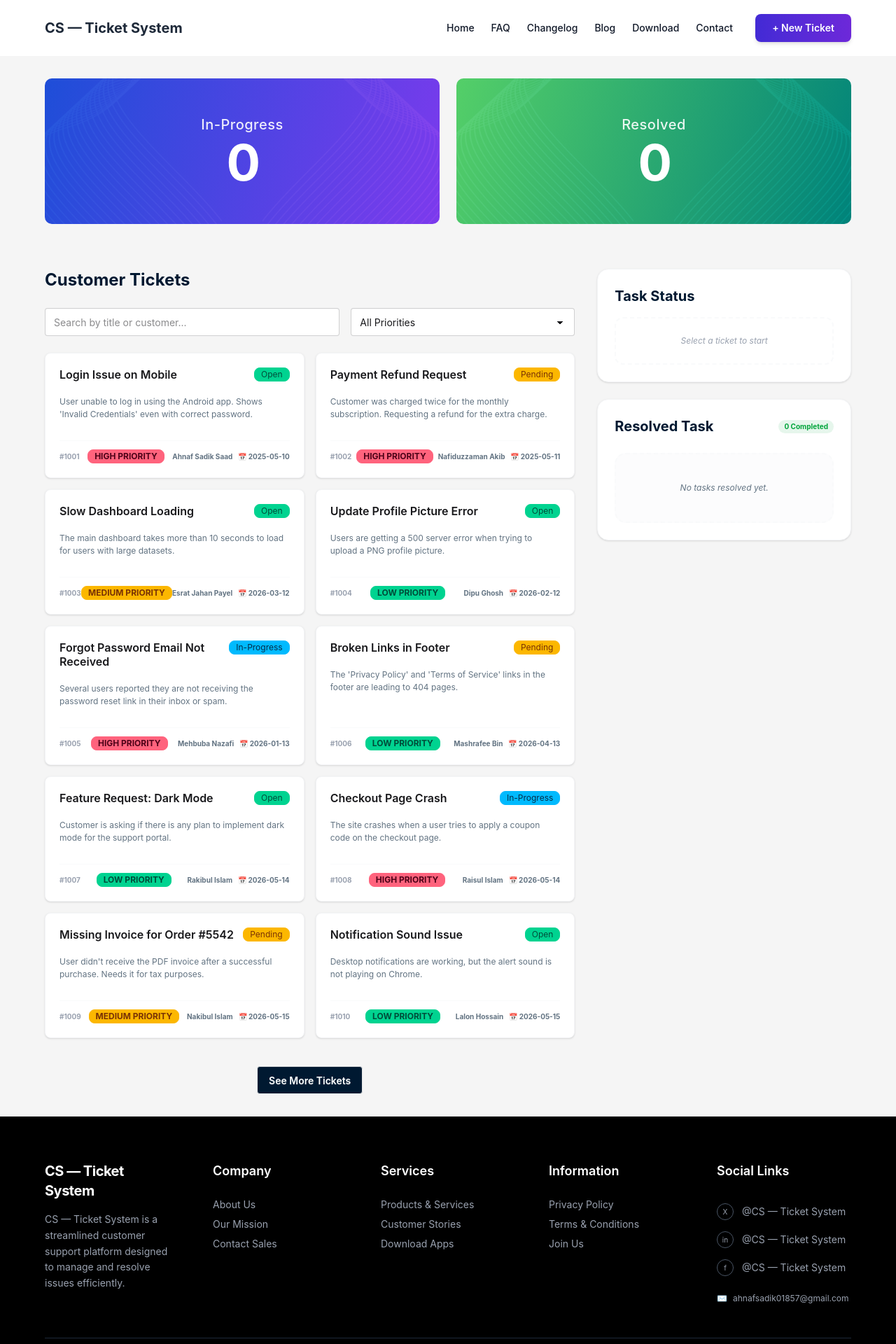
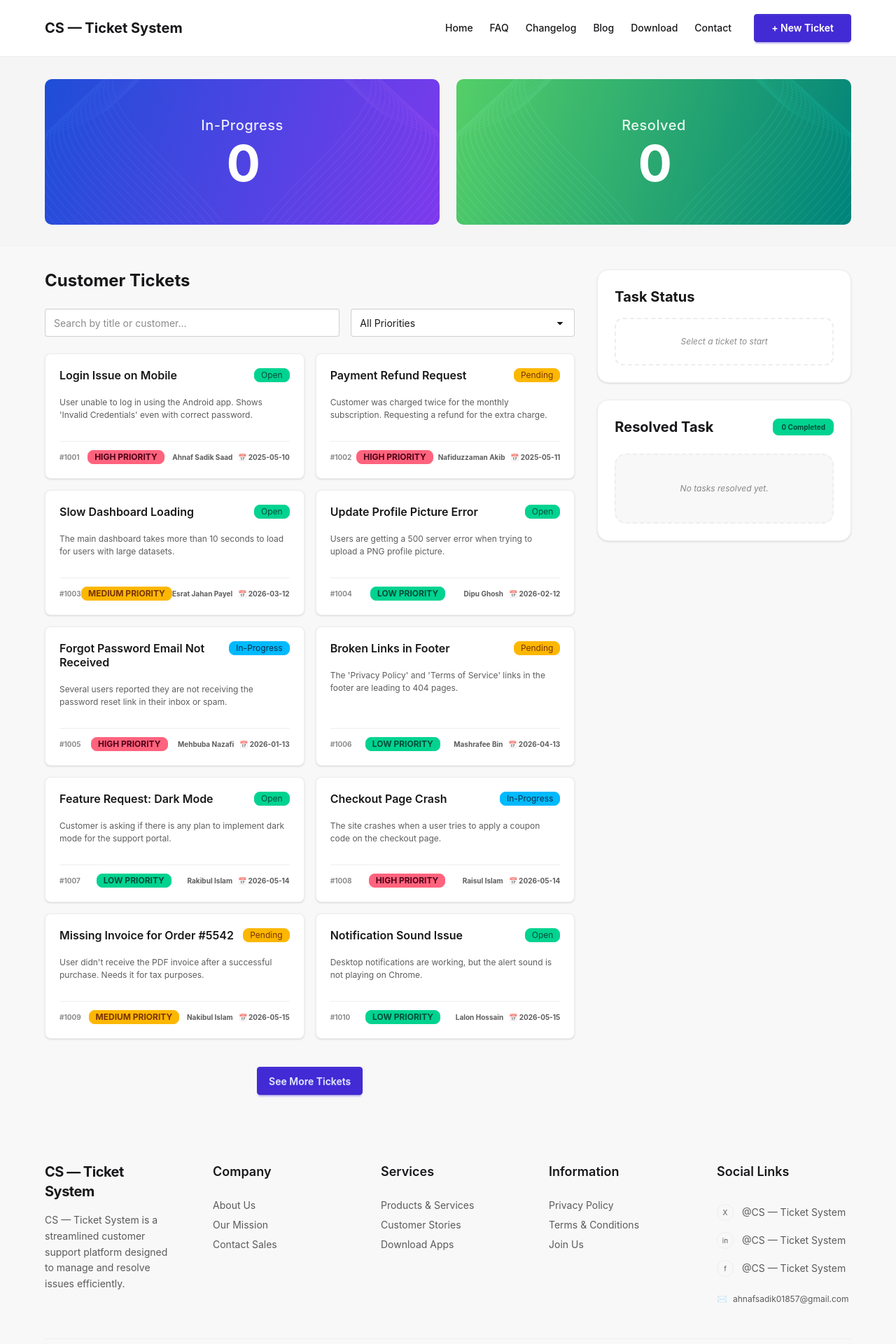
Before and after one commit to AhnafSaad/Customer-Support-Zone, a React (Vite) app: page / in a window 1280 px wide. Shown: the top 1920 px of the page at 70% size. Built offline with nearby package versions, Linux system fonts and the light colour scheme.

Commit message:
Fix UI styling with DaisyUI semantic classes

```diff
--- a/src/components/Footer.jsx
+++ b/src/components/Footer.jsx
@@ -2,14 +2,14 @@ import React from "react";
 
 const Footer = () => {
     return (
-        <footer className="bg-black text-white pt-16 pb-8">
+        <footer className="bg-base-200 text-base-content pt-16 pb-8">
             <div className="max-w-360 mx-auto px-6 md:px-16">
                 <div className="grid sm:grid-cols-1 md:grid-cols-2 lg:grid-cols-5 lg:gap-12 gap-10 mb-12">
                     <div className="col-span-1 sm:col-span-2 lg:col-span-1 space-y-4 pr-4">
-                        <h2 className="text-xl font-bold tracking-tight text-white text-center lg:text-left">
+                        <h2 className="text-xl font-bold tracking-tight text-base-content text-center lg:text-left">
                             CS — Ticket System
                         </h2>
-                        <p className="text-gray-400 text-sm leading-relaxed text-justify lg:text-left ">
+                        <p className="text-base-content/70 text-sm leading-relaxed text-justify lg:text-left ">
                             CS — Ticket System is a streamlined customer support platform designed to manage and resolve issues efficiently.
                         </p>
                     </div>
@@ -20,12 +20,12 @@ const Footer = () => {
             { title: "Information", links: ["Privacy Policy", "Terms & Conditions", "Join Us"] }
                         ].map((section, index) => (
                     <div key={index} className="text-center lg:text-left space-y-4">
-                        <h3 className="text-lg font-semibold border-b border-gray-800 pb-2 lg:border-none inline-block lg:block">
+                        <h3 className="text-lg font-semibold border-b border-base-300 pb-2 lg:border-none inline-block lg:block">
                         {section.title}
                         </h3>
-                        <ul className="space-y-2 text-gray-400 text-sm">
+                        <ul className="space-y-2 text-base-content/70 text-sm">
                             {section.links.map(link => (
-                            <li key={link} className="hover:text-white cursor-pointer transition-colors">
+                            <li key={link} className="hover:text-base-content cursor-pointer transition-colors">
                                 {link}
                             </li>))}
                         </ul>
@@ -33,41 +33,40 @@ const Footer = () => {
                     ))}
 
                     <div className="text-center lg:text-left space-y-6">
-                        <h3 className="text-lg font-semibold border-b border-gray-800 pb-2 lg:border-none inline-block lg:block">
+                        <h3 className="text-lg font-semibold border-b border-base-300 pb-2 lg:border-none inline-block lg:block">
                             Social Links
                         </h3>
 
 
                     <div className="flex lg:hidden justify-center gap-4">
-                        <div className="w-10 h-10 flex items-center justify-center border border-gray-700 rounded-full font-bold">X</div>
-                        <div className="w-10 h-10 flex items-center justify-center border border-gray-700 rounded-full font-bold">in</div>
-                        <div className="w-10 h-10 flex items-center justify-center border border-gray-700 rounded-full font-bold">f</div>
+                        <div className="w-10 h-10 flex items-center justify-center border border-base-300 rounded-full font-bold">X</div>
+                        <div className="w-10 h-10 flex items-center justify-center border border-base-300 rounded-full font-bold">in</div>
+                        <div className="w-10 h-10 flex items-center justify-center border border-base-300 rounded-full font-bold">f</div>
                     </div>
 
-
-                    <div className="hidden lg:flex flex-col gap-4 text-gray-400 text-sm">
-                        <div className="flex items-center gap-3 hover:text-white cursor-pointer">
-                            <span className="w-6 h-6 flex items-center justify-center border border-gray-600 rounded-full text-[10px]">X</span>
+                    <div className="hidden lg:flex flex-col gap-4 text-base-content/70 text-sm">
+                        <div className="flex items-center gap-3 hover:text-base-content cursor-pointer">
+                            <span className="w-6 h-6 flex items-center justify-center border border-base-300 rounded-full text-[10px]">X</span>
                             @CS — Ticket System
                         </div>
-                        <div className="flex items-center gap-3 hover:text-white cursor-pointer">
-                            <span className="w-6 h-6 flex items-center justify-center border border-gray-600 rounded-full text-[10px]">in</span>
+                        <div className="flex items-center gap-3 hover:text-base-content cursor-pointer">
+                            <span className="w-6 h-6 flex items-center justify-center border border-base-300 rounded-full text-[10px]">in</span>
                             @CS — Ticket System
                         </div>
-                        <div className="flex items-center gap-3 hover:text-white cursor-pointer">
-                            <span className="w-6 h-6 flex items-center justify-center border border-gray-600 rounded-full text-[10px]">f</span>
+                        <div className="flex items-center gap-3 hover:text-base-content cursor-pointer">
+                            <span className="w-6 h-6 flex items-center justify-center border border-base-300 rounded-full text-[10px]">f</span>
                             @CS — Ticket System
                         </div>
                     </div>
 
-                        <div className="text-gray-400 text-xs flex justify-center lg:justify-start items-center gap-2">
+                        <div className="text-base-content/70 text-xs flex justify-center lg:justify-start items-center gap-2">
                             <span>✉️</span> ahnafsadik01857@gmail.com
                         </div>
                     </div>
                 </div>
 
-                <div className="border-t border-gray-800 pt-8 mt-4 text-center">
-                    <p className="text-xs text-gray-500 tracking-widest uppercase">
+                <div className="border-t border-base-300 pt-8 mt-4 text-center">
+                    <p className="text-xs text-base-content/50 tracking-widest uppercase">
                         © Ahnaf Sadik Saad.All rights reserved.
                     </p>
                 </div>
--- a/src/components/Navbar.jsx
+++ b/src/components/Navbar.jsx
@@ -4,51 +4,46 @@ const Navbar = ({onNewTicket}) => {
   const [isOpen, setIsOpen] = useState(false);
 
   return (
-    <nav className="bg-white sticky top-0 z-50 px-4 md:px-16 py-4">
+    <nav className="bg-base-100 sticky top-0 z-50 px-4 md:px-16 py-4 border-b border-base-300">
     <div className="flex justify-between items-center h-12">
         <div className="flex justify-between items-center h-12 gap-2">
-            {/* logo on the left and hamburger for mobile device*/}
         <button
             onClick={() => setIsOpen(!isOpen)}
-            className="lg:hidden text-gray-600 focus:outline-none ml-2"
+            className="lg:hidden btn btn-ghost btn-circle"
         >
             <svg className="w-7 h-7" fill="none" stroke="currentColor" viewBox="0 0 24 24">
             <path strokeLinecap="round" strokeLinejoin="round" strokeWidth="2" d="M4 6h16M4 12h16m-7 6h7" />
             </svg>
         </button>
-        <div className="text-lg md:text-xl font-bold text-gray-800 shrink-0">
+        <div className="text-lg md:text-xl font-bold text-base-content shrink-0">
         CS — Ticket System
         </div>
         </div>
 
-        {/*right side menu and button*/}
         <div className="flex items-center gap-2 md:gap-8">
 
-        {/* desktop menu*/}
-        <ul className="hidden lg:flex gap-6 text-sm font-medium text-gray-900">
-            <li className="hover:text-[#422AD5] cursor-pointer transition">Home</li>
-            <li className="hover:text-[#422AD5] cursor-pointer transition">FAQ</li>
-            <li className="hover:text-[#422AD5] cursor-pointer transition">Changelog</li>
-            <li className="hover:text-[#422AD5] cursor-pointer transition">Blog</li>
-            <li className="hover:text-[#422AD5] cursor-pointer transition">Download</li>
-            <li className="hover:text-[#422AD5] cursor-pointer transition">Contact</li>
+        <ul className="hidden lg:flex gap-6 text-sm font-medium text-base-content">
+            <li className="cursor-pointer transition hover:text-primary">Home</li>
+            <li className="cursor-pointer transition hover:text-primary">FAQ</li>
+            <li className="cursor-pointer transition hover:text-primary">Changelog</li>
+            <li className="cursor-pointer transition hover:text-primary">Blog</li>
+            <li className="cursor-pointer transition hover:text-primary">Download</li>
+            <li className="cursor-pointer transition hover:text-primary">Contact</li>
         </ul>
 
-          {/* New Ticket Button with Gradient (#422AD5) */}
-        <button onClick={onNewTicket} className="bg-linear-to-r from-[#422AD5] to-[#6D28D9] hover:opacity-90 text-white px-4 py-2 md:px-6 md:py-2.5 rounded-lg text-xs md:text-sm font-semibold transition-all shadow-md shrink-0">
+        <button onClick={onNewTicket} className="btn btn-primary text-white px-4 py-2 md:px-6 md:py-2.5 text-xs md:text-sm shrink-0">
             + New Ticket
         </button>
         </div>
     </div>
-    {/* mobile drop down menu*/}
     <div className={`lg:hidden transition-all duration-300 ${isOpen ? 'max-h-96 opacity-100 mt-4' : 'max-h-0 opacity-0 overflow-hidden'}`}>
-        <ul className="flex flex-col gap-4 pb-4 text-sm font-medium text-gray-600 border-t pt-4">
-            <li className="hover:text-[#422AD5]">Home</li>
-            <li className="hover:text-[#422AD5]">FAQ</li>
-            <li className="hover:text-[#422AD5]">Changelog</li>
-            <li className="hover:text-[#422AD5]">Blog</li>
-            <li className="hover:text-[#422AD5]">Download</li>
-            <li className="hover:text-[#422AD5]">Contact</li>
+        <ul className="flex flex-col gap-4 pb-4 text-sm font-medium text-base-content border-t border-base-300 pt-4">
+            <li className="cursor-pointer transition hover:text-primary">Home</li>
+            <li className="cursor-pointer transition hover:text-primary">FAQ</li>
+            <li className="cursor-pointer transition hover:text-primary">Changelog</li>
+            <li className="cursor-pointer transition hover:text-primary">Blog</li>
+            <li className="cursor-pointer transition hover:text-primary">Download</li>
+            <li className="cursor-pointer transition hover:text-primary">Contact</li>
         </ul>
     </div>
     </nav>
--- a/src/components/TicketList.jsx
+++ b/src/components/TicketList.jsx
@@ -44,10 +44,10 @@ const TicketList = ({ tickets, onSelect, taskStatus, onComplete, resolvedTasks }
   });
 
   return (
-    <div className="bg-[#F5F5F5] px-4 md:px-16 py-8">
+    <div className="bg-base-200 px-4 md:px-16 py-8">
       <div className="grid grid-cols-1 lg:grid-cols-3 gap-8 items-start">
         <div className="lg:col-span-2 order-2 lg:order-1">
-          <h2 className="text-2xl font-bold text-[#001931] mb-6">Customer Tickets</h2>
+          <h2 className="text-2xl font-bold text-base-content mb-6">Customer Tickets</h2>
 
           <div className="flex flex-col md:flex-row gap-4 mb-6">
             <input
@@ -58,7 +58,7 @@ const TicketList = ({ tickets, onSelect, taskStatus, onComplete, resolvedTasks }
                 setSearchTerm(e.target.value);
                 setVisibleCount(10);
               }}
-              className="input input-bordered flex-1 bg-white"
+              className="input input-bordered flex-1"
             />
             <select
               value={priorityFilter}
@@ -66,7 +66,7 @@ const TicketList = ({ tickets, onSelect, taskStatus, onComplete, resolvedTasks }
                 setPriorityFilter(e.target.value);
                 setVisibleCount(10);
               }}
-              className="select select-bordered bg-white min-w-max"
+              className="select select-bordered min-w-max"
             >
               <option value="All">All Priorities</option>
               <option value="High">High Priority</option>
@@ -80,24 +80,24 @@ const TicketList = ({ tickets, onSelect, taskStatus, onComplete, resolvedTasks }
               <div
                 key={ticket.id}
                 onClick={() => handleTicketClick(ticket)}
-                className="card bg-base-100 shadow-sm border border-gray-100 cursor-pointer hover:shadow-md transition-all h-full"
+                className="card bg-base-100 shadow-sm border border-base-300 cursor-pointer hover:shadow-md transition-all h-full"
               >
                 <div className="card-body p-5">
                   <div className="flex justify-between items-start mb-3 gap-2">
-                    <h3 className="card-title text-[16px] leading-tight flex-1">{ticket.title}</h3>
+                    <h3 className="card-title text-[16px] leading-tight flex-1 text-base-content">{ticket.title}</h3>
                     <div className={`badge badge-sm ${getStatusBadge(ticket.status)}`}>
                       {ticket.status}
                     </div>
                   </div>
 
-                  <p className="text-[#627382] text-[12px] mb-5 line-clamp-2">{ticket.description}</p>
+                  <p className="text-base-content/70 text-[12px] mb-5 line-clamp-2">{ticket.description}</p>
 
-                  <div className="flex justify-between items-center text-[10px] font-bold border-t border-gray-50 pt-3">
-                    <span className='text-gray-400'>#{ticket.id}</span>
+                  <div className="flex justify-between items-center text-[10px] font-bold border-t border-base-300 pt-3">
+                    <span className='text-base-content/50'>#{ticket.id}</span>
                     <div className={`badge badge-sm ${getPriorityBadge(ticket.priority)}`}>
                       {ticket.priority}
                     </div>
-                    <div className="flex gap-2 text-[#627382]">
+                    <div className="flex gap-2 text-base-content/70">
                       <span>{ticket.customer}</span>
                       <span>📅 {ticket.createdAt}</span>
                     </div>
@@ -107,13 +107,13 @@ const TicketList = ({ tickets, onSelect, taskStatus, onComplete, resolvedTasks }
             ))}
           </div>
           {filteredTickets.length === 0 && (
-            <div className="text-center py-10 text-[#627382]">
+            <div className="text-center py-10 text-base-content/70">
               <p className="text-sm">No tickets found matching your search and filters.</p>
             </div>
           )}
           {visibleCount < filteredTickets.length && (
             <div className="flex justify-center mt-10">
-              <button onClick={() => setVisibleCount(visibleCount + 5)} className="btn bg-[#001931] text-white hover:bg-blue-900">
+              <button onClick={() => setVisibleCount(visibleCount + 5)} className="btn btn-primary">
                 See More Tickets
               </button>
             </div>
@@ -129,24 +129,23 @@ const TicketList = ({ tickets, onSelect, taskStatus, onComplete, resolvedTasks }
 
         <div className="lg:col-span-1 order-1 lg:order-2 flex flex-col gap-6">
 
-          {/* ১. Task Status */}
-          <div className="bg-white p-6 rounded-2xl border border-gray-100 shadow-sm">
-            <h2 className="text-xl font-bold text-[#001931] mb-4">Task Status</h2>
+          <div className="bg-base-100 p-6 rounded-2xl border border-base-300 shadow-sm">
+            <h2 className="text-xl font-bold text-base-content mb-4">Task Status</h2>
             <div className="space-y-3">
               {taskStatus.length > 0 ? taskStatus.map(t => (
-                <div key={t.id} className="p-3 bg-blue-50 rounded-lg flex justify-between items-center border border-blue-100">
-                  <span className="font-bold text-xs text-[#001931]">{t.title}</span>
-                  <button onClick={() => onComplete(t)} className="bg-green-500 text-white text-[10px] px-2 py-1 rounded font-bold">Complete</button>
+                <div key={t.id} className="p-3 bg-info/10 rounded-lg flex justify-between items-center border border-info/30">
+                  <span className="font-bold text-xs text-base-content">{t.title}</span>
+                  <button onClick={() => onComplete(t)} className="btn btn-success btn-xs text-white">Complete</button>
                 </div>
               )) : (
-                <p className="text-gray-400 text-xs italic text-center py-6 border-2 border-dashed border-gray-50 rounded-xl">Select a ticket to start</p>
+                <p className="text-base-content/50 text-xs italic text-center py-6 border-2 border-dashed border-base-300 rounded-xl">Select a ticket to start</p>
               )}
             </div>
           </div>
-          <div className="bg-white p-6 rounded-2xl border border-gray-100 shadow-sm">
+          <div className="bg-base-100 p-6 rounded-2xl border border-base-300 shadow-sm">
              <div className="flex justify-between items-center mb-6">
-              <h2 className="text-xl font-bold text-[#001931]">Resolved Task</h2>
-              <span className="bg-[#E6F6EC] text-[#02A53B] text-[10px] font-bold px-2 py-0.5 rounded-full">
+              <h2 className="text-xl font-bold text-base-content">Resolved Task</h2>
+              <span className="badge badge-success text-[10px] font-bold">
                 {resolvedTasks.length} Completed
               </span>
             </div>
@@ -156,24 +155,24 @@ const TicketList = ({ tickets, onSelect, taskStatus, onComplete, resolvedTasks }
               resolvedTasks.map((t) => (
                 <div
                    key={t.id}
-                     className="flex items-center gap-4 p-4 bg-[#F8FAFC] rounded-xl border border-gray-50 hover:border-green-100 transition-all group"
+                     className="flex items-center gap-4 p-4 bg-base-200 rounded-xl border border-base-300 hover:border-success transition-all group"
                   >
-                <div className="w-8 h-8 rounded-full bg-[#E6F6EC] flex items-center justify-center shrink-0">
+                <div className="w-8 h-8 rounded-full bg-success/20 flex items-center justify-center shrink-0">
                  <svg width="14" height="14" viewBox="0 0 20 20" fill="none" xmlns="http://www.w3.org/2000/svg">
-                  <path d="M16.6666 5L7.49992 14.1667L3.33325 10" stroke="#02A53B" strokeWidth="2.5" strokeLinecap="round" strokeLinejoin="round"/>
+                  <path d="M16.6666 5L7.49992 14.1667L3.33325 10" stroke="currentColor" strokeWidth="2.5" strokeLinecap="round" strokeLinejoin="round" className="text-success"/>
                 </svg>
                 </div>
 
           <div className="flex-1 min-w-0">
-            <p className="font-bold text-[#334155] text-[13px] truncate">
+            <p className="font-bold text-base-content text-[13px] truncate">
               {t.title}
             </p>
             <div className="flex items-center gap-2 mt-0.5">
-              <span className="text-[9px] font-bold text-[#64748B] uppercase tracking-wider">
+              <span className="text-[9px] font-bold text-base-content/60 uppercase tracking-wider">
                 ID: #{t.id}
               </span>
-              <span className="w-1 h-1 rounded-full bg-gray-300"></span>
-              <span className="text-[9px] font-bold text-[#02A53B] uppercase">
+              <span className="w-1 h-1 rounded-full bg-base-content/30"></span>
+              <span className="text-[9px] font-bold text-success uppercase">
                 Successfully Resolved
               </span>
             </div>
@@ -181,7 +180,7 @@ const TicketList = ({ tickets, onSelect, taskStatus, onComplete, resolvedTasks }
         </div>
       ))
     ) : (
-      <div className="text-[#627382] text-xs italic py-10 border-2 border-dashed border-gray-50 rounded-2xl text-center bg-gray-50/50">
+      <div className="text-base-content/50 text-xs italic py-10 border-2 border-dashed border-base-300 rounded-2xl text-center bg-base-200">
         No tasks resolved yet.
       </div>
     )}
```
Also changed, not shown: src/components/NewTicketModal.jsx (+10 -10 lines), src/components/TicketDetailsModal.jsx (+10 -10 lines).
